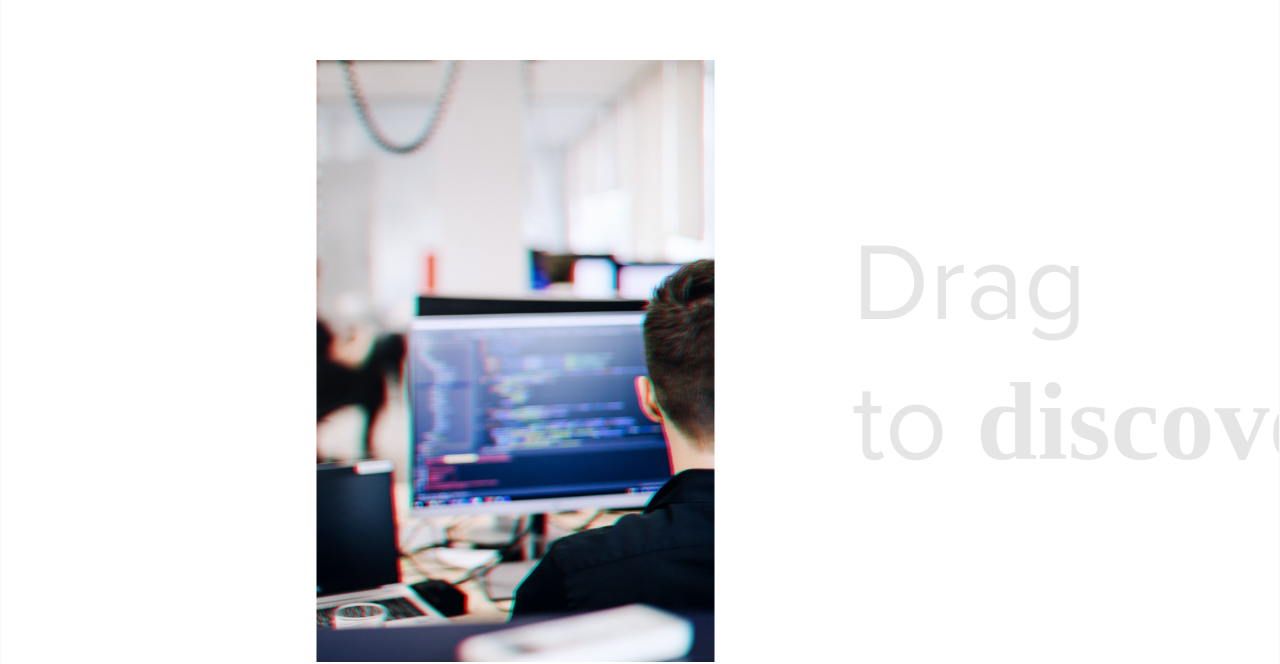
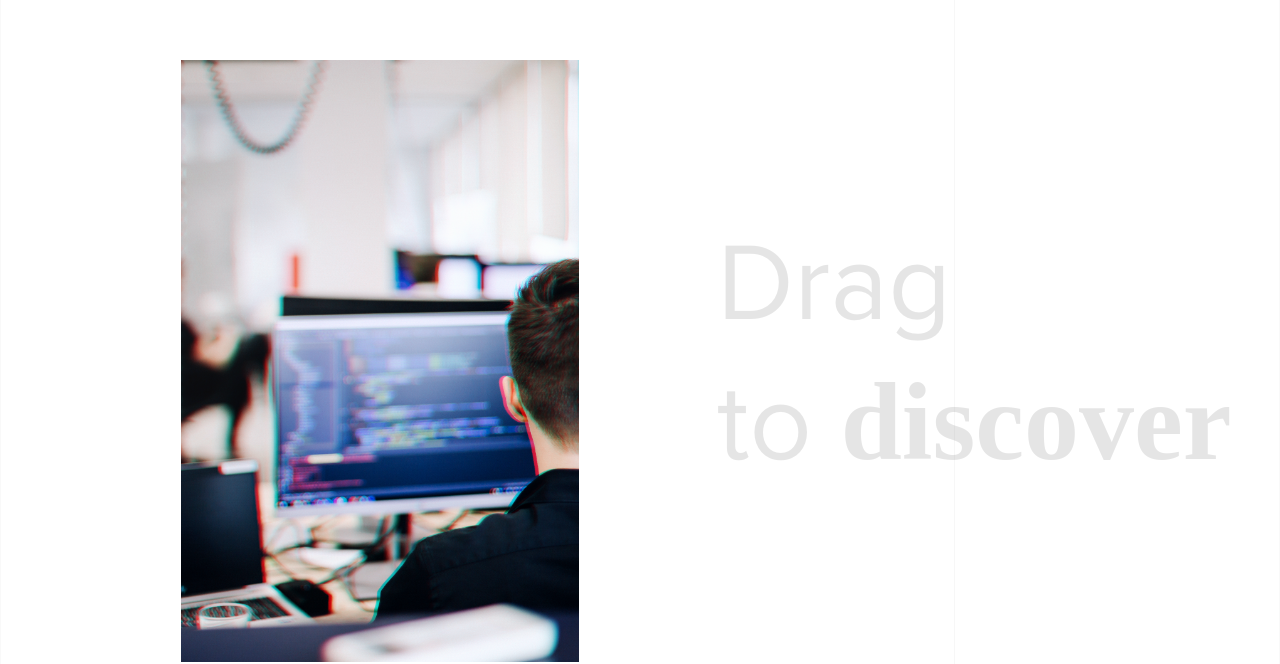
Before and after one commit to TatyanaShevchenko/lx-media-test, a Next.js app: page / in a window 1280 px wide. Shown: the part 2485-3149 px from the top of the page. Built offline with nearby package versions, Linux system fonts and the light colour scheme; a web font is replaced by a local one.

Commit message:
feat(slider): fix slide position

```diff
--- a/components/sections/slider/Slider.jsx
+++ b/components/sections/slider/Slider.jsx
@@ -94,7 +94,7 @@ export const Slider = () => {
                 navigation
                 slidesPerView={2}
                 spaceBetween={0}
-                centeredSlides={true}
+                // centeredSlides={true}
                 className={styles.slider}
                 onSlideChange={(index) => setBackgroundColor(index.activeIndex)}
                 breakpoints={{
--- a/public/common.css
+++ b/public/common.css
@@ -1,3 +1,8 @@
+div.swiper-slide-active {
+    margin-left: 180px;
+    width: 773px !important;
+}
+
 div.swiper-button-prev.swiper-button-disabled,
 div.swiper-button-next.swiper-button-disabled {
     display: none;
@@ -21,15 +26,17 @@ div.swiper-button-prev {
     opacity: 0;
 }
 
-.swiper-wrapper {
-    /* padding-left: 140px; */
-}
-.swiper-slide {
-    /* width: 773px !important; */
+.swiper-slide-next {
+    border: 1px solid rgba(0, 0, 0, 0.03);
 }
 
 @media (max-width: 480px) {
     .root__container {
         overflow: hidden;
     }
+
+    div.swiper-slide-active {
+        margin-left: 0;
+        width: 100% !important;
+    }
 }
```
